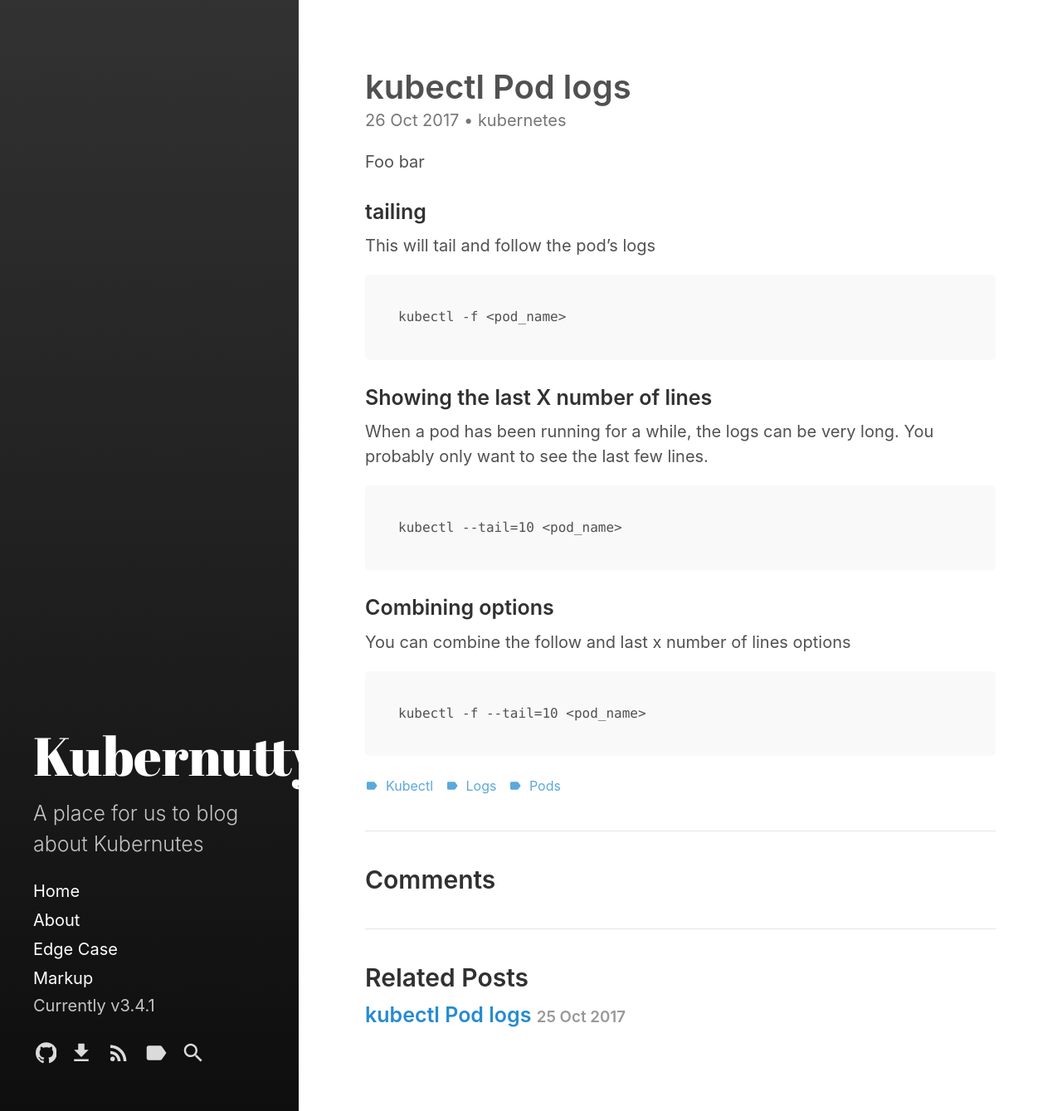
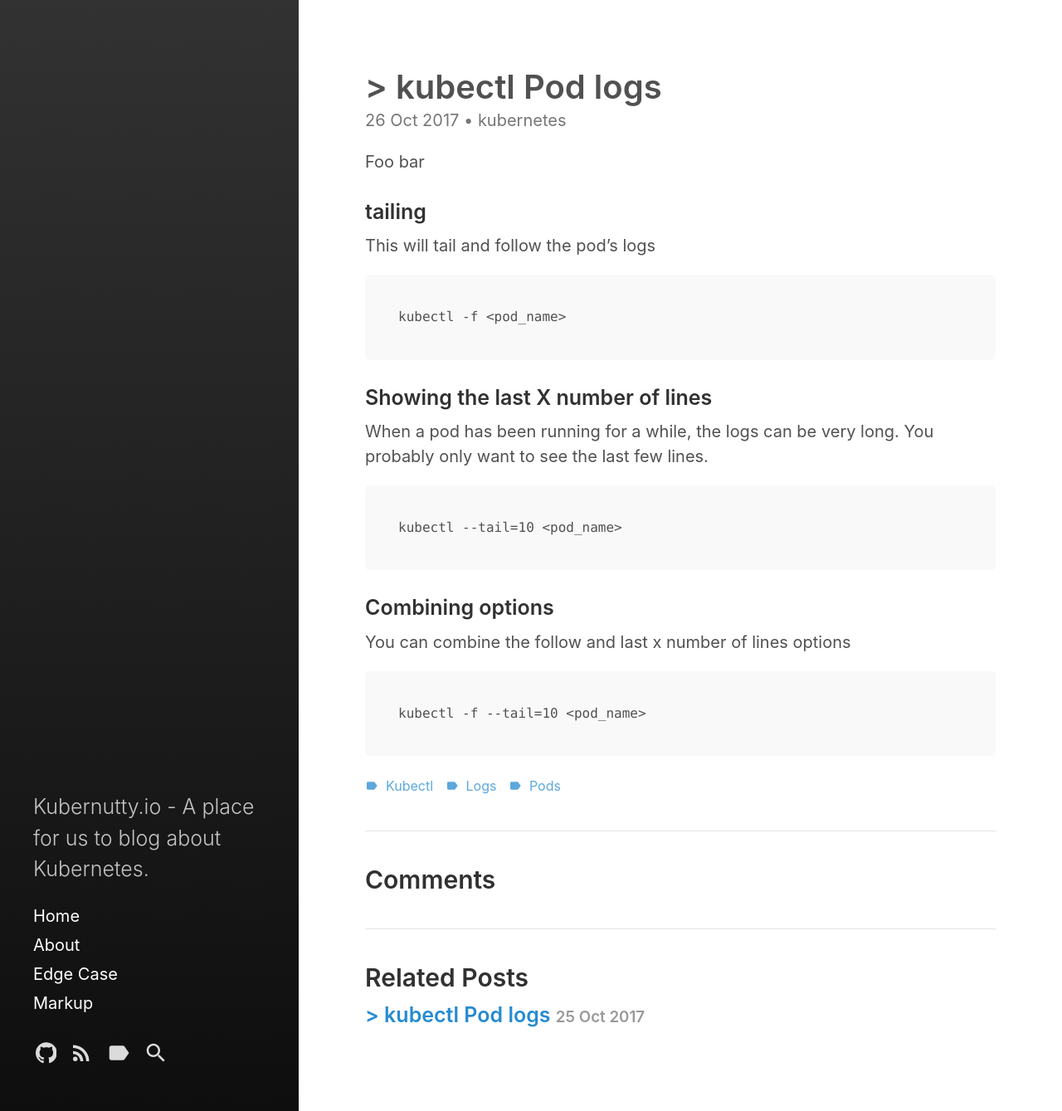
Before and after one commit to kubernutty/blog, a Jekyll site: the page built from _posts/2017-10-26-kubectl-pod-logs2.md, in a window 1280 px wide. Shown: the whole page at 83% size. Built offline with Jekyll 4.4.1, drawn with Linux system fonts in a browser that asks for light colours.

Commit message:
Changing styles

```diff
--- a/_config.yml
+++ b/_config.yml
@@ -3,9 +3,9 @@ markdown:         kramdown
 highlighter:      rouge
 
 # Setup
-title:            Kubernutty
-tagline:          'A place for us to blog about Kubernetes.'
-description:      'A place for us to blog about Kubernutes'
+title:            ""
+tagline:          'Kubernutty.io - A place for us to blog about Kubernetes.'
+description:      'Kubernutty.io - A place for us to blog about Kubernetes.'
 url:              https://www.kubernutty.io
 baseurl:          # the optional subpath of your site, e.g. "/blog"
                   # NB: This applies to all pages in your Jekyll site.
@@ -27,7 +27,7 @@ plugins:
   - jekyll-paginate
 
 # Custom vars
-version:            3.4.1
+version:            false
 sidebar_home_link:  true
 # sidebar_blog_link:  '/blog'   # By default, your home page is your blog
                                 # page. If you change your paginate_path,
--- a/_includes/sidebar-icon-links.html
+++ b/_includes/sidebar-icon-links.html
@@ -5,11 +5,11 @@
        href="{{ site.github.repo }}">
       {% include svg/github.svg %}
     </a>
-    <a id="github-download-link"
+    <!-- <a id="github-download-link"
        class="icon" title="Download" aria-label="Download"
        href="{{ site.github.repo }}/archive/v{{ site.version }}.zip">
       {% include svg/download.svg %}
-    </a>
+    </a> -->
   {% endif %}
 
   <a id="subscribe-link"
--- a/_posts/2017-10-26-kubectl-pod-logs2.md
+++ b/_posts/2017-10-26-kubectl-pod-logs2.md
@@ -1,6 +1,6 @@
 ---
 layout: post
-title: "kubectl Pod logs"
+title: "> kubectl Pod logs"
 excerpt_separator: "<!--more-->"
 categories:
   - kubernetes
```
Also changed, not shown: _posts/2017-10-25-kubectl-pod-logs.md (+1 -1 lines).
